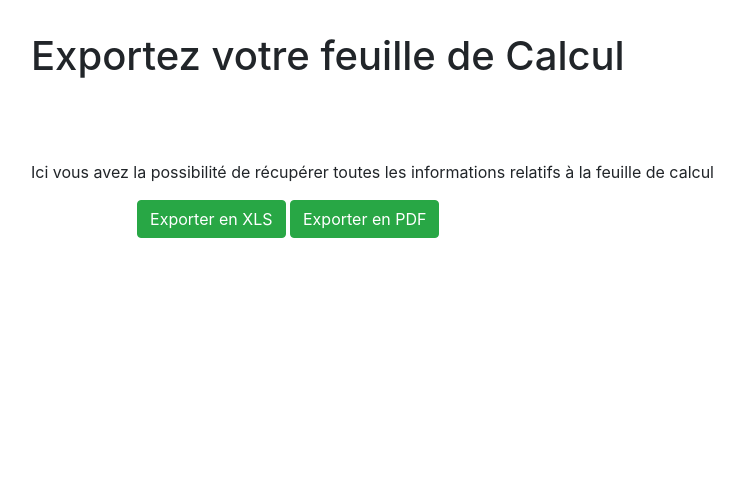
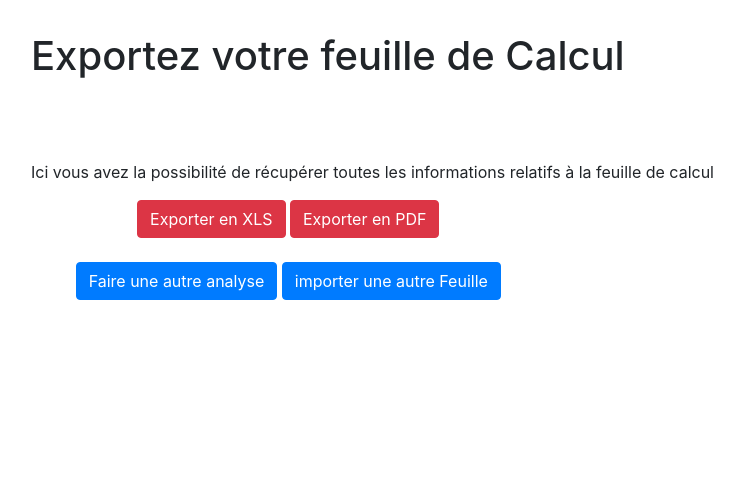
Before and after one commit to dcazenav/django-pasteur, a Django app: page /export/1 in a window 1280 px wide; the page is wider, and only the part inside the window is pictured. Shown: the part 143-628 px from the top of that part, without its empty margins (150-894 px from the left). Run offline with Django 3.2, Linux system fonts and the light colour scheme; some libraries are stand-ins or nearby versions.

Commit message:
Amélioration de l'export en créant des fonction pr pdf et xls amélioration du cycle de l'application

```diff
--- a/myapp/models.py
+++ b/myapp/models.py
@@ -31,7 +31,7 @@ class Parametre_externe_analyse(models.Model):
 class Parametre_interne_analyse(models.Model):
     nom = models.CharField(max_length=60)
     valeur = models.CharField(max_length=100)
-
+    rang = models.IntegerField(default=2)
     def __str__(self):
         return self.nom
 class Parametre_etalonnage(models.Model):
--- a/myapp/templates/myapp/export_data.html
+++ b/myapp/templates/myapp/export_data.html
@@ -17,9 +17,12 @@
         <form action="" method="post">
         {% csrf_token %}
 
-        <input type="submit" name="XLS" value="Exporter en XLS" class="btn btn-success "/>
-        <input type="submit" name="PDF" value="Exporter en PDF" class="btn btn-success "/>
-
+        <input type="submit" name="XLS" value="Exporter en XLS" class="btn btn-danger "/>
+        <input type="submit" name="PDF" value="Exporter en PDF" class="btn btn-danger "/>
+        <br/>
+        <br/>
+        <input type="submit" name="choix" value="Faire une autre analyse" class="btn btn-primary"/>
+        <input type="submit" name="import" value="importer une autre Feuille" class="btn btn-primary"/>
         </form>
         </div>
     </div>
--- a/myapp/templates/myapp/import_data.html
+++ b/myapp/templates/myapp/import_data.html
@@ -2,7 +2,7 @@
 {% load crispy_forms_tags %}
 {% block content %}
 <div class="row">
-    <h1> Importer votre feuille de paillasse </h1>
+    <h1> Importez votre feuille de paillasse </h1>
 </div>
 <br/>
 <br/>
--- a/myapp/templates/myapp/rendu_analyse_pdf.html
+++ b/myapp/templates/myapp/rendu_analyse_pdf.html
@@ -5,6 +5,10 @@
 </head>
 
 <style>
+ @page {
+        size: letter landscape;
+        margin: 2cm;
+    }
 .analyse table,
 .analyse th,
 .analyse td
--- a/myapp/templates/myapp/test.html
+++ b/myapp/templates/myapp/test.html
@@ -5,6 +5,8 @@
     <title>Title</title>
 </head>
 <body>
-{{test}}
+V<sub>0</sub>
+<p>This text contains <sub>subscript</sub> text.</p>
+
 </body>
 </html>
--- a/myapp/templates/myapp/view_paillasse.html
+++ b/myapp/templates/myapp/view_paillasse.html
@@ -11,6 +11,8 @@
     <th>N° Feuille de calcul</th>
     <th>Type d'analyse</th>
     <th>Date création</th>
+    <th>XLS</th>
+    <th>PDF</th>
 </tr>
 </thead>
 <tbody>
@@ -19,7 +21,9 @@
     <td> {{clc.id}}</td>
     <td>  {{clc.type_analyse.nom}}  </td>
     <td> {{clc.date_creation}}</td>
-    <td><a href="{% url 'export_analyse' id_feuille_calcul=clc.id %}">  Export </a> </td>
+    <td><a href="{% url 'myapp_export_xls' id_feuille_calcul=clc.id %}"><img src="http://icons.iconarchive.com/icons/graphicloads/filetype/32/excel-xls-icon.png" border="0"></a> </td>
+    <td><a href="{% url 'myapp_export_pdf' id_feuille_calcul=clc.id %}"><img src="http://icons.iconarchive.com/icons/graphicloads/filetype/32/pdf-icon.png" border="0"></a> </td>
+
 </tr>
 {% endfor %}
 </tbody>
--- a/myapp/urls.py
+++ b/myapp/urls.py
@@ -13,5 +13,9 @@ urlpatterns=[
     path('feuille_calcul/', views.feuille_calcul_data, name='myapp_calcul'),
     path('export/<int:id_feuille_calcul>', views.export_analyse, name='export_analyse'),
     path('ajax/', views.ajax_echantillon, name='myapp_ajax'),
-    path('etalonnage/',views.fix_etalonnage,name='myapp_etalonnage')
+    path('test/', views.test, name='myapp_test'),
+    path('etalonnage/',views.fix_etalonnage,name='myapp_etalonnage'),
+    path('export_xls/<int:id_feuille_calcul>',views.export_xls, name='myapp_export_xls'),
+    path('export_pdf/<int:id_feuille_calcul>',views.export_pdf, name='myapp_export_pdf')
+
 ]
--- a/myapp/views.py
+++ b/myapp/views.py
@@ -3,15 +3,10 @@ from .forms import ConnexionForm,ImportForm,Feuille_calculForm
 from django.forms import modelformset_factory,modelform_factory
 from django.contrib.auth import authenticate,login,logout
 from django import forms
-from .models import *
-from django.http import HttpResponse
-import xlwt
-from xhtml2pdf import pisa
-from django.template.loader import render_to_string
 import os.path,errno
-from PIL import Image
 import numpy as np
 import matplotlib.pyplot as plt
+from .utils import *
 
 
 def connexion(request):
@@ -133,6 +128,7 @@ def import_data(request):
         request.session['paillasse_id'] = paillasse.id
         request.session['type_analyses'] = container_type
         request.session['type_analyses_echantillon']= dico1
+        request.session['type_analyses_echantillon_save'] = dico1
         return redirect(choix_analyse)
     else:
         form = ImportForm()
@@ -153,7 +149,18 @@ def choix_analyse(request):
             type_analyse = Type_analyse.objects.filter(nom=choix)
             les_parametres = []
             parametres_externe = []
-            param_interne_analyse = type_analyse[0].parametre_interne.all().values_list('nom', flat=True)
+            param_interne_analyse = list(type_analyse[0].parametre_interne.all().values_list('nom', flat=True))
+            index_param_interne_analyse = list(type_analyse[0].parametre_interne.all().values_list('rang', flat=True))
+            for i in range(len(index_param_interne_analyse)):
+                for j in range (len(index_param_interne_analyse)-1):
+                    if index_param_interne_analyse[i]<index_param_interne_analyse[j] :
+                        tmp1=index_param_interne_analyse[i]
+                        tmp2=param_interne_analyse[i]
+                        index_param_interne_analyse[i]=index_param_interne_analyse[j]
+                        param_interne_analyse[i]=param_interne_analyse[j]
+                        index_param_interne_analyse[j]=tmp1
+                        param_interne_analyse[j]=tmp2
+
             param_externe_analyse = type_analyse[0].parametre_externe.all().values_list('nom', flat=True)
 
             for elmt in param_interne_analyse:
@@ -195,7 +202,18 @@ def choix_specifique(request):
                 echantillon_selected_and_analyse.append(couple)
 
             type_analyse = Type_analyse.objects.filter(nom=choix_analyse)
-            param_interne_analyse = type_analyse[0].parametre_interne.all().values_list('nom', flat=True)
+            param_interne_analyse = list(type_analyse[0].parametre_interne.all().values_list('nom', flat=True))
+            index_param_interne_analyse = list(type_analyse[0].parametre_interne.all().values_list('rang', flat=True))
+            for i in range(len(index_param_interne_analyse)):
+                for j in range(len(index_param_interne_analyse) - 1):
+                    if index_param_interne_analyse[i] < index_param_interne_analyse[j]:
+                        tmp1 = index_param_interne_analyse[i]
+                        tmp2 = param_interne_analyse[i]
+                        index_param_interne_analyse[i] = index_param_interne_analyse[j]
+                        param_interne_analyse[i] = param_interne_analyse[j]
+                        index_param_interne_analyse[j] = tmp1
+                        param_interne_analyse[j] = tmp2
+
             param_externe_analyse = type_analyse[0].parametre_externe.all().values_list('nom', flat=True)
 
             for elmt in param_interne_analyse:
@@ -267,7 +285,6 @@ def feuille_calcul_data(request):
                 #Renvoie un tuple (objet, créé) où objet est l’objet chargé ou créé et créé est une valeur booléenne indiquant si un nouvel objet a été créé.
                 Echantillon.objects.get_or_create(numero=nEchantillon[0])
                 nb_echantillon+=1
-
         if choix == "kmno4":
             for i in range(len(num_echantillon)):
                 if i==0:
@@ -487,168 +504,29 @@ def ajax_echantillon(request):
 
 def export_analyse(request,id_feuille_calcul):
 
+    if 'type_analyses_echantillon' in request.session and 'type_analyses_echantillon_save' in request.session:
+        request.session['type_analyses_echantillon'] = request.session['type_analyses_echantillon_save']
     if request.method == 'POST':
-        feuille_calcul = Feuille_calcul.objects.filter(id=id_feuille_calcul)
-        profil=feuille_calcul[0].feuille_paillasse.profil
-        param_externe_analyse = feuille_calcul[0].type_analyse.parametre_externe.all().values_list('nom', flat=True)
-        liste_param_externe = feuille_calcul[0].type_analyse.parametre_externe.all().values_list('valeur', flat=True)
-        feuille_calcul_trie = Feuille_calcul.objects.filter(id=id_feuille_calcul).values_list(
-            *param_externe_analyse)
-        feuille_calcul_trie = feuille_calcul_trie[0]
 
-        filename=profil.user.username+"_"+feuille_calcul[0].feuille_paillasse.numero_paillasse+"_"+feuille_calcul[0].type_analyse.nom
-        dico = {}
-        entete_data_externe= []
-        parametre_etalonnage=""
-        concentration_and_absorbance = {}
-        info_data_extern_pdf=[]
-        codification={
-                    "kmno4": "ETE8/01-C",
-                    "siccite": "DE/TE8/Ceau 49",
-                    "mest": "ETE8/05-C",
-                    "dco": "ETE8/09-C",
-                    "ntk": "ETE8/10-C",
-                    "residu sec": "ETE8/69-C",
-                    "chlorophylle lorenzen": "ETE8/42-C",
-                    "dbo avec dilution": "ETE8/13-C",
-                    "dbo sans dilution": "ETE8/14-C",
-                    "chlorophylle scor unesco": "ETE8/42-C",
-                    "oxygene dissous": "ETE8/38-C",
-                    "sabm": "ETE8/56-C",
-                    "silicate":"ETE8/16-C",
-                    "silice":"ETE8/70-C",
-                    "matiere seche et mvs":"DE/TE08/Ceau/91"
-        }
-        # On veut obtenir le vrais nom des paramètre tel que renseigné sur une feuille de calcul classique pour les entêtes dans le tableau
-        liste_param_interne = feuille_calcul[0].type_analyse.parametre_interne.all().values_list('valeur', flat=True)
-        # On récupère le nom des variable du type d'analyse les nom sont tel que var1_dco, etc car ce son ces noms la qu'on retrouve dans l'entité feuille de calcul
-        param_interne_analyse = feuille_calcul[0].type_analyse.parametre_interne.all().values_list('nom',flat=True)
-        # l'opérateur * permet à la fonction values_list d'interpréter un array
-        liste_analyses = Analyse.objects.filter(feuille_calcul=feuille_calcul[0]).values_list(*param_interne_analyse)[::-1]
-        for cpt in range(len(param_externe_analyse)):
-            dico[param_externe_analyse[cpt]] = feuille_calcul_trie[cpt]
-            entete_data_externe.append(liste_param_externe[cpt])
-            info_data_extern_pdf.append([liste_param_externe[cpt],feuille_calcul_trie[cpt]])
-        dico["N° feuille paillasse"]=feuille_calcul[0].feuille_paillasse.numero_paillasse
-        dico["Analyse réalisé par"]=profil.user.first_name+" "+profil.user.last_name
-        entete_data_externe.extend(("N° feuille paillasse","Analyse réalisé par"))
-        info_data_extern_pdf.extend((["N° feuille paillasse",feuille_calcul[0].feuille_paillasse.numero_paillasse],["Analyse réalisé par",profil.user.first_name+" "+profil.user.last_name]))
-        nested = []
-        #array d'array composé de couple de deux array
-        for x in range(0,len(info_data_extern_pdf) -1,2):
-            nested.append(info_data_extern_pdf[x:x + 2])
-
-        path = ""
-        if feuille_calcul[0].type_analyse.nom in ["sabm","silice","silice ifremer","silicate"]:
-            path = os.path.abspath(os.path.dirname(__file__)) + "\static\myapp\\"+profil.user.username+"\\"+feuille_calcul[0].type_analyse.nom+".png"
-            parametre_etalonnage = feuille_calcul[0].type_analyse.parametre_etalonnage.all().values_list('valeur', flat=True)
-            parametre_etalonnage_nom = feuille_calcul[0].type_analyse.parametre_etalonnage.all().values_list('nom',flat=True)
-            les_etalonnages=Etalonnage.objects.filter(profil=profil,type_analyse=feuille_calcul[0].type_analyse).values_list(*parametre_etalonnage_nom)[::-1]
-            for etalonnage in les_etalonnages:
-                concentration_and_absorbance[etalonnage[0]] = etalonnage[1]
+        if 'XLS' in request.POST:
+            return export_xls_f(id_feuille_calcul)
+        if 'PDF' in request.POST:
+            return export_pdf_f(id_feuille_calcul)
+        if 'choix' in request.POST:
+            return redirect(choix_analyse)
+        if 'import' in request.POST:
+            return redirect(import_data)
 
 
-        if 'XLS' in request.POST:
-            response = HttpResponse(content_type='application/ms-excel')
-            response['Content-Disposition'] = 'attachment; filename="'+filename +'.xls"'
-            wb = xlwt.Workbook(encoding='utf-8')
-            ws = wb.add_sheet('Analyse')
-            row_num = 0
-
-            # Sheet body, remaining rows
-            col_width = 256 * 30
-            ws.col(2).width = col_width
-            ws.col(3).width = col_width
-            ws.col(4).width = col_width
-            ws.col(5).width = col_width
-            ws.col(6).width = col_width
-            base_style = xlwt.easyxf("align:wrap on,vert centre,horiz centre;")
-            font_style = xlwt.easyxf("align:wrap on,vert centre,horiz centre;border: left thin,right thin,top thin,bottom thin")
-            gras_base = xlwt.easyxf("align:wrap on,vert centre,horiz centre ;font: bold on;")
-            gras = xlwt.easyxf("align:wrap on,vert centre,horiz centre ;font: bold on;border: left thin,right thin,top thin,bottom thin")
-            date_format=xlwt.easyxf('align: wrap yes,vert centre,horiz centre;', num_format_str='DD/MM/YY')
-            time_format =xlwt.easyxf('align: wrap yes,vert centre,horiz centre;', num_format_str='hh:mm')
-
-            tab_date=['date_analyse','date_etalonnage','var4_mest','var1_ntk','var1_dbo_avec_dilution','var1_dbo_sans_dilution','var3_chlorophylle_lorenzen','var1_dco','var2_dco']
-            cpt=0
-            num_col=2
-
-            ws.write(row_num,3,"Feuille de calcul "+feuille_calcul[0].type_analyse.nom,gras_base)
-            ws.write(row_num,5,"Codification: "+codification[feuille_calcul[0].type_analyse.nom],gras_base)
-            row_num+=2
-            for key,value in dico.items():
-                if num_col > 6 :
-                    num_col=2
-                ws.write(row_num, num_col,entete_data_externe[cpt], gras_base)
-                num_col+=1
-                if key in tab_date:
-                    ws.write(row_num, num_col, value, date_format)
-                elif key == "heure_mise_sous_essai":
-                    ws.write(row_num, num_col, value, time_format)
-                else:
-                    ws.write(row_num, num_col,value, base_style)
-                num_col+=2
-                cpt+=1
-                if num_col > 6:
-                    row_num += 1
-
-            row_num += 2
-            cpt = 0
-            for key,value in concentration_and_absorbance.items():
-                if cpt==0:
-                    ws.write(row_num, 2, parametre_etalonnage[0], gras)
-                    ws.write(row_num, 3, parametre_etalonnage[1], gras)
-                    row_num+=1
-                ws.write(row_num,2,key,gras)
-                ws.write(row_num,3,value,font_style)
-                row_num+=1
-                cpt += 1
+    return render(request, 'myapp/export_data.html', locals())
 
 
-            if path != "" :
-                img = Image.open(path).convert("RGB")
-                path_bmp=path.replace("png","bmp")
-                #transforme l'image png en bmp
-                img.save(path_bmp)
-                ws.insert_bitmap(path_bmp, row_num-cpt-1, 5, scale_x=0.7, scale_y=0.7)
-                row_num +=15
-
-            for col_num in range(len(liste_param_interne)):
-                ws.write(row_num, col_num+2, liste_param_interne[col_num], gras)
+def export_xls(request,id_feuille_calcul):
+    return export_xls_f(id_feuille_calcul)
 
 
-            for row in liste_analyses:
-                row_num += 1
-                for col_num in range(len(row)):
-                    ws.write(row_num, col_num+2, row[col_num], font_style)
-
-            wb.save(response)
-
-            return response
-
-        else:
-            # Create a Django response object, and specify content_type as pdf
-            response = HttpResponse(content_type='application/pdf')
-            response['Content-Disposition'] = 'attachment; filename="'+filename+'.pdf"'
-            # find the template and render it.
-            html = render_to_string('myapp/rendu_analyse_pdf.html',
-                                    {'data_externe': nested,'param_interne_analyse': liste_param_interne,
-                                     'valeur_interne_feuille': liste_analyses,'path': path,
-                                     'parametre_etalonnage':parametre_etalonnage,
-                                     'concentration_and_absorbance':concentration_and_absorbance,
-                                     'nom_analyse':feuille_calcul[0].type_analyse.nom,
-                                     'codification':codification[feuille_calcul[0].type_analyse.nom]
-                                     })
-
-            # create a pdf
-            pisaStatus = pisa.CreatePDF(
-                html, dest=response
-            )
-            # if error then show some funy view
-            if pisaStatus.err:
-                return HttpResponse('We had some errors <pre>' + html + '</pre>')
-            return response
-    return render(request, 'myapp/export_data.html', locals())
+def export_pdf(request,id_feuille_calcul):
+    return export_pdf_f(id_feuille_calcul)
 
 
 def fix_etalonnage(request):
@@ -701,3 +579,9 @@ def fix_etalonnage(request):
                 return redirect(feuille_calcul_data)
 
         return render(request,'myapp/fix_etalonnage.html',{'formset':etalonnageFormset,'param_etalonnage':param_etalonnage_js})
+
+
+
+
+def test(request):
+    return render (request,'myapp/test.html')
```
Also changed, not shown: myapp/utils.py (added, +243 -0 lines), myapp/migrations/0048_parametre_interne_analyse_rang.py (added).
